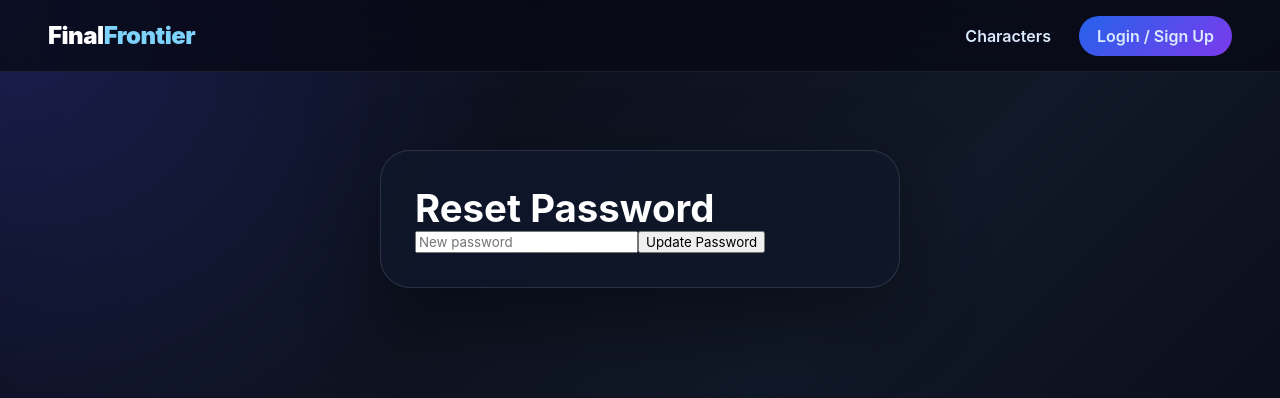
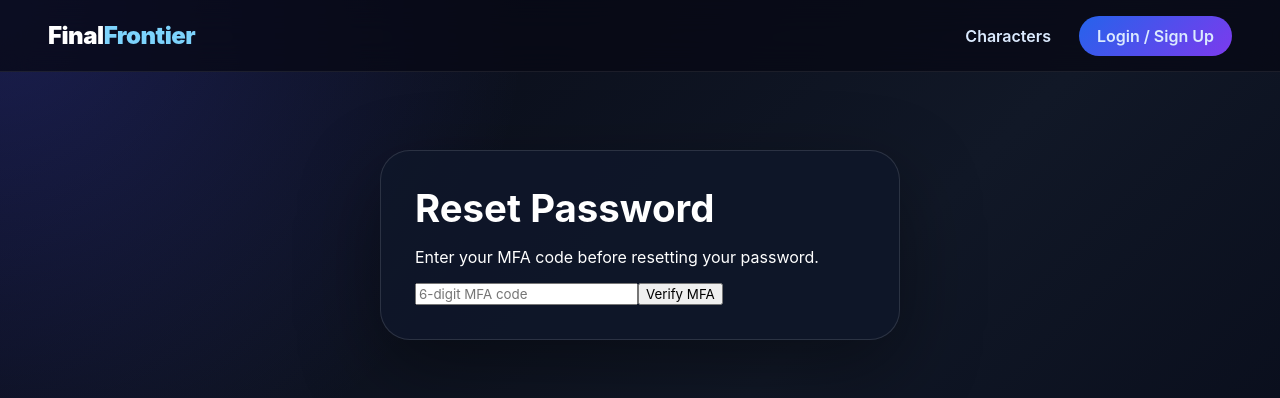
Before and after one commit to MatheoV1218/FinalFrontier, a React (Vite) app in the folder finalFrontier/: page /reset-password in a window 1280 px wide. Shown: the top 398 px of the page. Built offline with nearby package versions, Linux system fonts and the light colour scheme; no server answers.

Commit message:
mfa enforcement, secure password reset requires MFA, add input sanitization, and protected route

```diff
--- a/finalFrontier/src/App.tsx
+++ b/finalFrontier/src/App.tsx
@@ -1,4 +1,4 @@
-import { Routes, Route, Navigate } from "react-router-dom";
+import { Routes, Route} from "react-router-dom";
 import { useEffect, useState } from "react";
 import { supabase } from "./lib/supabase";
 import type { User } from "@supabase/supabase-js";
@@ -9,27 +9,8 @@ import CharacterPage from "./pages/CharacterPage";
 import Login from "./pages/Login";
 import Account from "./pages/Account";
 import ResetPassword from "./pages/reset-password";
-import type { ReactElement } from "react";
+import ProtectedRoute from "./components/ProtectedRoute";
 
-function ProtectedRoute({
-  children,
-}: {
-  children: ReactElement;
-}) {
-  const [user, setUser] = useState<User | null>(null);
-  const [loading, setLoading] = useState(true);
-
-  useEffect(() => {
-    supabase.auth.getUser().then(({ data }) => {
-      setUser(data.user);
-      setLoading(false);
-    });
-  }, []);
-
-  if (loading) return null;
-
-  return user ? children : <Navigate to="/login" replace />;
-}
 
 function App() {
   const [user, setUser] = useState<User | null>(null);
@@ -56,12 +37,25 @@ function App() {
 
       <main className="app-main">
         <Routes>
-          <Route path="/" element={<Home />} />
+          <Route
+            path="/"
+            element={
+              <ProtectedRoute>
+                <Home />
+              </ProtectedRoute>
+            }
+          />
+
           <Route path="/login" element={<Login />} />
           <Route path="/reset-password" element={<ResetPassword />} />
+
           <Route
             path="/character/:id"
-            element={<CharacterPage user={user} />}
+            element={
+              <ProtectedRoute>
+                <CharacterPage user={user} />
+              </ProtectedRoute>
+            }
           />
           <Route
             path="/account"
--- /dev/null
+++ b/finalFrontier/src/components/ProtectedRoute.tsx
@@ -0,0 +1,31 @@
+import { Navigate } from "react-router-dom";
+import { useEffect, useState } from "react";
+import { supabase } from "../lib/supabase";
+
+function ProtectedRoute({ children }: { children: JSX.Element }) {
+  const [allowed, setAllowed] = useState<boolean | null>(null);
+  const [redirect, setRedirect] = useState("/login");
+
+  useEffect(() => {
+    const checkMFA = async () => {
+      const { data } = await supabase.auth.mfa.getAuthenticatorAssuranceLevel();
+
+      if (data?.nextLevel === "aal2" && data?.currentLevel !== "aal2") {
+        await supabase.auth.signOut(); // logs them out if they skip MFA
+        setRedirect("/login");
+        setAllowed(false);
+        return;
+      }
+
+      setAllowed(true);
+    };
+
+    checkMFA();
+  }, []);
+
+  if (allowed === null) return <p>Checking security...</p>;
+
+  return allowed ? children : <Navigate to={redirect} replace />;
+}
+
+export default ProtectedRoute;
--- a/finalFrontier/src/pages/CharacterPage.tsx
+++ b/finalFrontier/src/pages/CharacterPage.tsx
@@ -18,10 +18,18 @@ function CharacterPage({ user }: { user: User | null }) {
   if (!character) {
     return <h1>Character not found</h1>;
   }
+    const handleAdd = () => {
+      const cleanCombo = comboInput
+        .replace(/[<>]/g, "")
+        .trim();
 
-  const handleAdd = () => {
-    if (!comboInput.trim()) {
+      if (!cleanCombo) {
         alert("Enter a combo first");
+        return;
+      }
+
+      if (cleanCombo.length > 120) {
+        alert("Combo is too long");
         return;
       }
 
@@ -29,13 +37,13 @@ function CharacterPage({ user }: { user: User | null }) {
         ...combos,
         {
           username: user?.user_metadata?.username || "Unknown",
-        combo: comboInput,
+          combo: cleanCombo,
         },
       ]);
-
     setComboInput("");
     setShowForm(false);
   };
+// For adding the color on the text
 const formatCombo = (combo: string) => {
   // split into: normal text + (parentheses blocks)
   const segments = combo.split(/(\([^)]*\))/g);
--- a/finalFrontier/src/pages/reset-password.tsx
+++ b/finalFrontier/src/pages/reset-password.tsx
@@ -4,13 +4,79 @@ import { useNavigate } from "react-router-dom";
 
 function ResetPassword() {
   const navigate = useNavigate();
+
+  const [mfaCode, setMfaCode] = useState("");
+  const [mfaVerified, setMfaVerified] = useState(false);
+
   const [password, setPassword] = useState("");
+  const [confirmPassword, setConfirmPassword] = useState("");
+
   const [message, setMessage] = useState("");
   const [loading, setLoading] = useState(false);
 
+  const verifyMFA = async () => {
+    if (!mfaCode) {
+      setMessage("Enter your 6-digit MFA code.");
+      return;
+    }
+
+    setLoading(true);
+
+    const { data: factors, error: factorError } =
+      await supabase.auth.mfa.listFactors();
+
+    if (factorError) {
+      setMessage(factorError.message);
+      setLoading(false);
+      return;
+    }
+
+    const factorId = factors?.totp?.[0]?.id;
+
+    if (!factorId) {
+      setMessage("No MFA factor found for this account.");
+      setLoading(false);
+      return;
+    }
+
+    const { data: challenge, error: challengeError } =
+      await supabase.auth.mfa.challenge({ factorId });
+
+    if (challengeError || !challenge) {
+      setMessage(challengeError?.message || "Failed to create MFA challenge.");
+      setLoading(false);
+      return;
+    }
+
+    const { error: verifyError } = await supabase.auth.mfa.verify({
+      factorId,
+      challengeId: challenge.id,
+      code: mfaCode,
+    });
+
+    if (verifyError) {
+      setMessage(verifyError.message);
+    } else {
+      setMessage("MFA verified. Enter your new password.");
+      setMfaVerified(true);
+    }
+
+    setLoading(false);
+  };
+
   const handleReset = async () => {
-    if (!password) {
-      setMessage("Enter a new password.");
+    if (!password || !confirmPassword) {
+      setMessage("Enter and confirm your new password.");
+      return;
+    }
+
+    if (password !== confirmPassword) {
+      setMessage("Passwords do not match.");
+      return;
+    }
+
+    if (password.length < 8) {
+      setMessage("Password must be at least 8 characters.");
       return;
     }
 
@@ -24,6 +90,7 @@ function ResetPassword() {
       setMessage(error.message);
     } else {
       setMessage("Password updated successfully.");
+      await supabase.auth.signOut();
       navigate("/login");
     }
 
@@ -35,6 +102,23 @@ function ResetPassword() {
       <div className="login-card">
         <h1>Reset Password</h1>
 
+        {!mfaVerified ? (
+          <>
+            <p>Enter your MFA code before resetting your password.</p>
+
+            <input
+              type="text"
+              placeholder="6-digit MFA code"
+              value={mfaCode}
+              onChange={(e) => setMfaCode(e.target.value)}
+            />
+
+            <button onClick={verifyMFA} disabled={loading}>
+              {loading ? "Verifying..." : "Verify MFA"}
+            </button>
+          </>
+        ) : (
+          <>
             <input
               type="password"
               placeholder="New password"
@@ -42,9 +126,18 @@ function ResetPassword() {
               onChange={(e) => setPassword(e.target.value)}
             />
 
+            <input
+              type="password"
+              placeholder="Retype new password"
+              value={confirmPassword}
+              onChange={(e) => setConfirmPassword(e.target.value)}
+            />
+
             <button onClick={handleReset} disabled={loading}>
               {loading ? "Updating..." : "Update Password"}
             </button>
+          </>
+        )}
 
         {message && <p className="auth-message">{message}</p>}
       </div>
```
Lines whose indentation alone changed are shown as unchanged.
